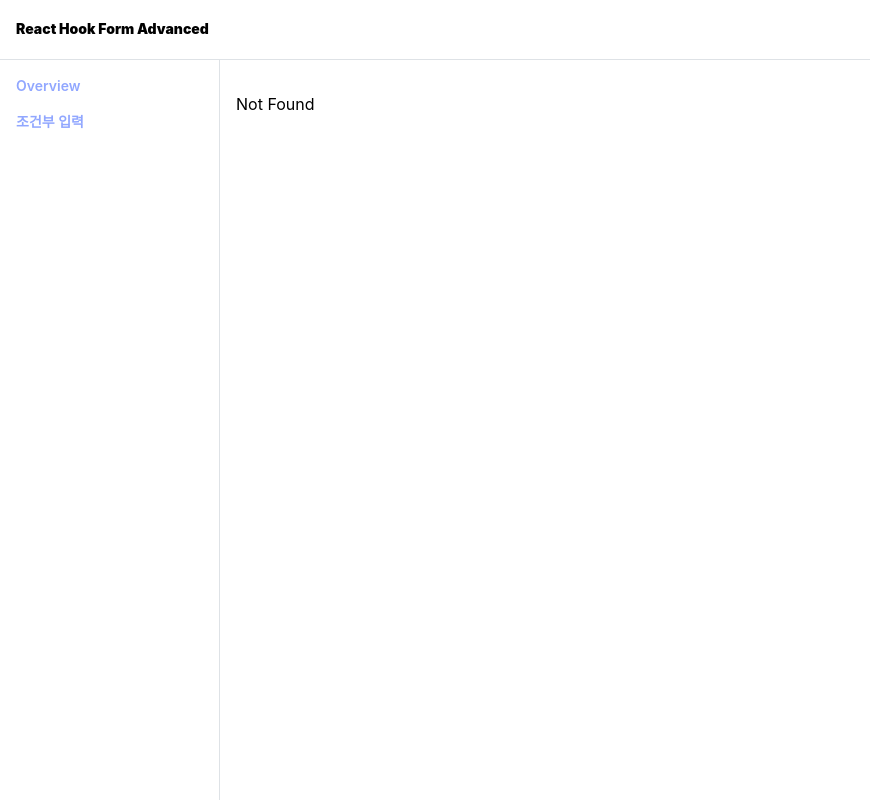
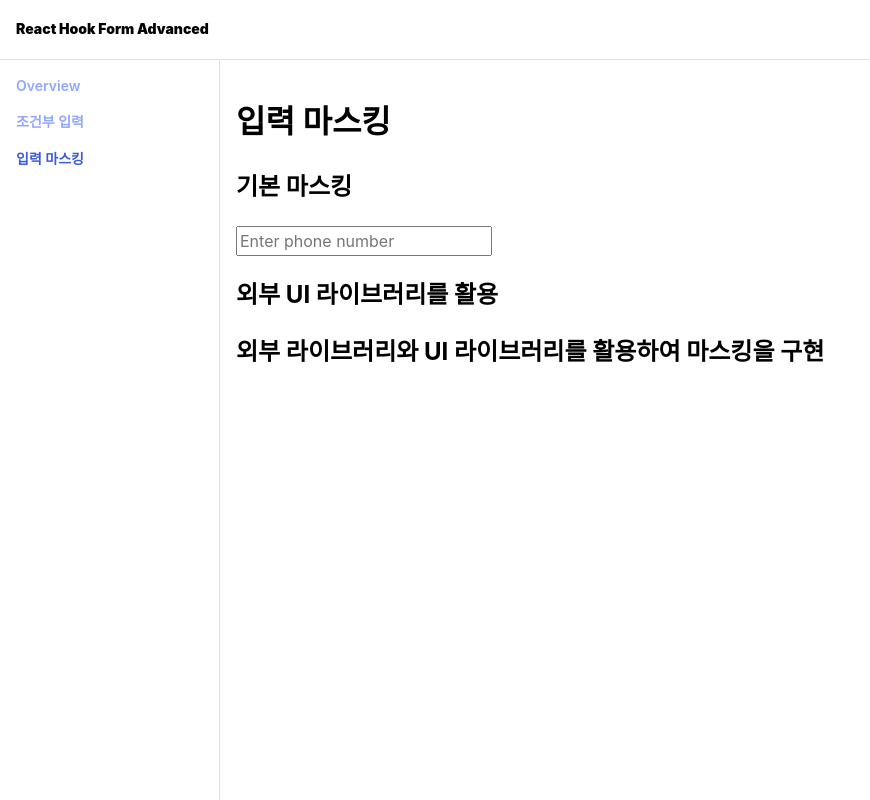
Before and after one commit to Sunset-Kim/react-hook-form-advanced, a React (Vite) app: page /mask in a window 1280 px wide. Before the commit this address had no page. Shown: the whole page, without its empty margins (0-870 px from the left). Built offline with nearby package versions, Linux system fonts and the light colour scheme.

Commit message:
feat: mask formatter

```diff
--- /dev/null
+++ b/src/features/mask/model/formatter.ts
@@ -0,0 +1,23 @@
+export const formatPhoneNumber = (value: string) => {
+  const cleaned = value.replace(/\D/g, '')
+  const match = cleaned.match(/(\d{1,3})(\d{1,3})?(\d{1,4})?/)
+  if (match) {
+    return match.slice(1).filter(Boolean).join('-')
+  }
+  return value
+}
+
+export const formatCreditCardNumber = (value: string) => {
+  const cleaned = value.replace(/\D/g, '')
+  const match = cleaned.match(/.{1,4}/g)
+  return match ? match.join(' ') : value
+}
+
+export const formatSSN = (value: string) => {
+  const cleaned = value.replace(/\D/g, '')
+  const match = cleaned.match(/(\d{1,6})(\d{1,7})?/)
+  if (match) {
+    return match.slice(1).filter(Boolean).join('-')
+  }
+  return value
+}
--- /dev/null
+++ b/src/features/mask/ui/format-input.tsx
@@ -0,0 +1,29 @@
+import { ChangeEventHandler, ComponentPropsWithoutRef } from 'react'
+
+type FormatInputProps = Omit<ComponentPropsWithoutRef<'input'>, 'onChange'> & {
+  format: (value: string) => string
+  onChange: (value: string) => void
+}
+
+export const FormatInput = ({
+  value,
+  onChange,
+  format,
+  placeholder
+}: FormatInputProps) => {
+  const handleChange: ChangeEventHandler<HTMLInputElement> = event => {
+    const formattedValue = format?.(event.target.value) ?? event.target.value
+    onChange?.(formattedValue)
+  }
+
+  return (
+    <div>
+      <input
+        type="text"
+        value={value}
+        onChange={handleChange}
+        placeholder={placeholder}
+      />
+    </div>
+  )
+}
--- /dev/null
+++ b/src/pages/mask.page.tsx
@@ -0,0 +1,25 @@
+import { useState } from 'react'
+import { formatPhoneNumber } from '../features/mask/model/formatter'
+import { FormatInput } from '../features/mask/ui/format-input'
+
+export const MaskPage = () => {
+  const [value, setValue] = useState('')
+  return (
+    <div>
+      <h1>입력 마스킹</h1>
+      <h2>기본 마스킹</h2>
+      <div>
+        <FormatInput
+          type="text"
+          format={formatPhoneNumber}
+          value={value}
+          onChange={value => setValue(value)}
+          placeholder="Enter phone number"
+        />
+      </div>
+      <h2>외부 UI 라이브러리를 활용</h2>
+
+      <h2>외부 라이브러리와 UI 라이브러리를 활용하여 마스킹을 구현</h2>
+    </div>
+  )
+}
--- a/src/routeTree.gen.ts
+++ b/src/routeTree.gen.ts
@@ -16,10 +16,16 @@
 
 // Create Virtual Routes
 
+const MaskLazyImport = createFileRoute('/mask')()
 const ConditionalFieldsLazyImport = createFileRoute('/conditional-fields')()
 const IndexLazyImport = createFileRoute('/')()
 
 // Create/Update Routes
+
+const MaskLazyRoute = MaskLazyImport.update({
+  path: '/mask',
+  getParentRoute: () => rootRoute,
+} as any).lazy(() => import('./routes/mask.lazy').then((d) => d.Route))
 
 const ConditionalFieldsLazyRoute = ConditionalFieldsLazyImport.update({
   path: '/conditional-fields',
@@ -51,6 +57,13 @@
       preLoaderRoute: typeof ConditionalFieldsLazyImport
       parentRoute: typeof rootRoute
     }
+    '/mask': {
+      id: '/mask'
+      path: '/mask'
+      fullPath: '/mask'
+      preLoaderRoute: typeof MaskLazyImport
+      parentRoute: typeof rootRoute
+    }
   }
 }
 
@@ -59,6 +72,7 @@
 export const routeTree = rootRoute.addChildren({
   IndexLazyRoute,
   ConditionalFieldsLazyRoute,
+  MaskLazyRoute,
 })
 
 /* prettier-ignore-end */
@@ -70,7 +84,8 @@
       "filePath": "__root.tsx",
       "children": [
         "/",
-        "/conditional-fields"
+        "/conditional-fields",
+        "/mask"
       ]
     },
     "/": {
@@ -78,6 +93,9 @@
     },
     "/conditional-fields": {
       "filePath": "conditional-fields.lazy.tsx"
+    },
+    "/mask": {
+      "filePath": "mask.lazy.tsx"
     }
   }
 }
--- /dev/null
+++ b/src/routes/mask.lazy.tsx
@@ -0,0 +1,6 @@
+import { createLazyFileRoute } from '@tanstack/react-router'
+import { MaskPage } from '../pages/mask.page'
+
+export const Route = createLazyFileRoute('/mask')({
+  component: () => <MaskPage />
+})
--- a/src/shared/components/navbar.tsx
+++ b/src/shared/components/navbar.tsx
@@ -6,6 +6,7 @@
     <Stack>
       <CustomLink to="/">Overview</CustomLink>
       <CustomLink to="/conditional-fields">조건부 입력</CustomLink>
+      <CustomLink to="/mask">입력 마스킹</CustomLink>
     </Stack>
   )
 }
```
